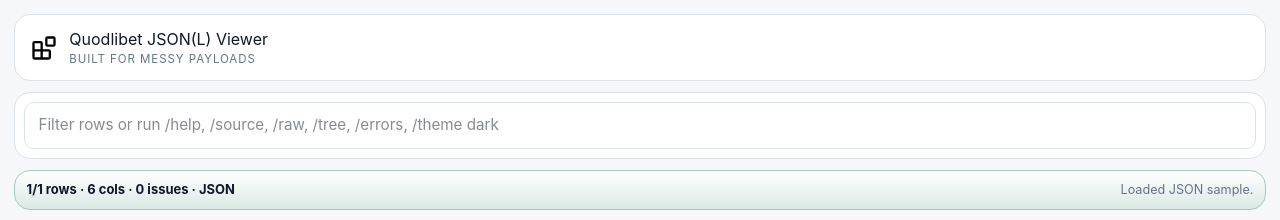
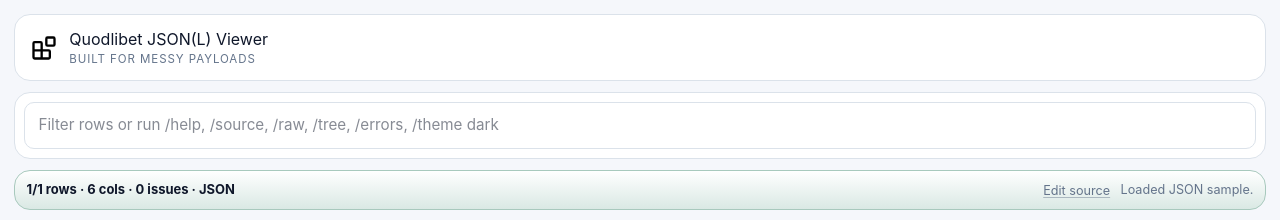
Before and after one commit to quodlibetbv/jsonl.quodlibet.be, a React (Vite) app: page / in a window 1280 px wide. Both pictures are taken after a click on the button "Sample JSON". Shown: the top 220 px of the page. Built offline with nearby package versions, Linux system fonts and the light colour scheme.

Commit message:
Add explicit edit source action

```diff
--- a/src/App.css
+++ b/src/App.css
@@ -252,6 +252,14 @@
   min-height: 2.5rem;
 }
 
+.status-side {
+  display: inline-flex;
+  align-items: center;
+  justify-content: flex-end;
+  gap: 0.65rem;
+  flex-wrap: wrap;
+}
+
 .status-line.tone-idle {
   background: linear-gradient(180deg, var(--panel) 0%, var(--panel-2) 100%);
 }
@@ -296,6 +304,31 @@
 
 .quiet-button {
   background: transparent;
+}
+
+.status-link-button {
+  padding: 0;
+  border: 0;
+  border-radius: 0;
+  background: transparent;
+  color: var(--muted);
+  font-size: 0.79rem;
+  line-height: 1.2;
+  text-decoration: underline;
+  text-decoration-color: color-mix(in srgb, var(--muted) 45%, transparent);
+  text-underline-offset: 0.16em;
+}
+
+.status-link-button:hover,
+.status-link-button:focus-visible {
+  transform: none;
+  color: var(--accent);
+  text-decoration-color: currentColor;
+}
+
+.status-link-button:focus-visible {
+  outline: 2px solid color-mix(in srgb, var(--accent) 22%, transparent);
+  outline-offset: 3px;
 }
 
 .inline-select,
@@ -748,6 +781,10 @@
     align-items: flex-start;
   }
 
+  .status-side {
+    justify-content: flex-start;
+  }
+
   .status-secondary {
     text-align: left;
   }
--- a/src/App.tsx
+++ b/src/App.tsx
@@ -854,7 +854,21 @@
 
       <section className={`status-line tone-${parseTone}`} aria-live="polite">
         <span className="status-summary">{statusSummary}</span>
-        <span className="status-secondary">{statusSecondary}</span>
+        <div className="status-side">
+          {hasSource && !showSourceDrawer && (
+            <button
+              type="button"
+              className="status-link-button"
+              onClick={() => {
+                setDrawerPanel('source')
+                setStatusFlash('Opened source drawer.')
+              }}
+            >
+              Edit source
+            </button>
+          )}
+          <span className="status-secondary">{statusSecondary}</span>
+        </div>
       </section>
 
       {showSourceDrawer && (
```
Also changed, not shown: 1 other file (tests, documents, lock files or other folders).
